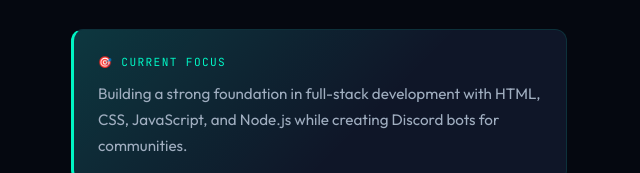
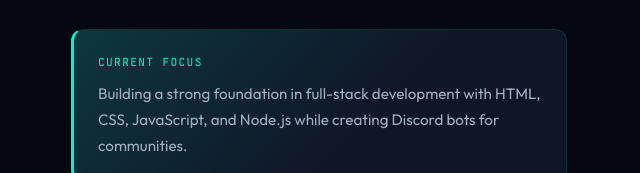
Before and after one commit to rob1npro09/Webdevrob1n, a plain HTML site: page index.html in a window 1280 px wide. Shown: the part 1371-1544 px from the top of the page, 33-673 px from the left. Drawn offline with nearby package versions, Linux system fonts and the light colour scheme.

Commit message:
Update index.html

```diff
--- a/index.html
+++ b/index.html
@@ -139,7 +139,7 @@
             <p>I'm currently <strong>learning full-stack web development</strong> and <span class="highlight-purple">Discord bot development</span>. I enjoy turning ideas into functional, well-designed products — from responsive websites to custom Discord bots.</p>
             <p>Alongside my studies, I take on <strong>small freelance projects</strong> to build real-world experience and earn pocket money. I believe in learning by doing — every project teaches me something new.</p>
             <div class="about-focus">
-              <p class="focus-label">🎯 Current Focus</p>
+              <p class="focus-label"> Current Focus</p>
               <p class="focus-text">Building a strong foundation in full-stack development with HTML, CSS, JavaScript, and Node.js while creating Discord bots for communities.</p>
             </div>
             <div class="about-cta">
```
